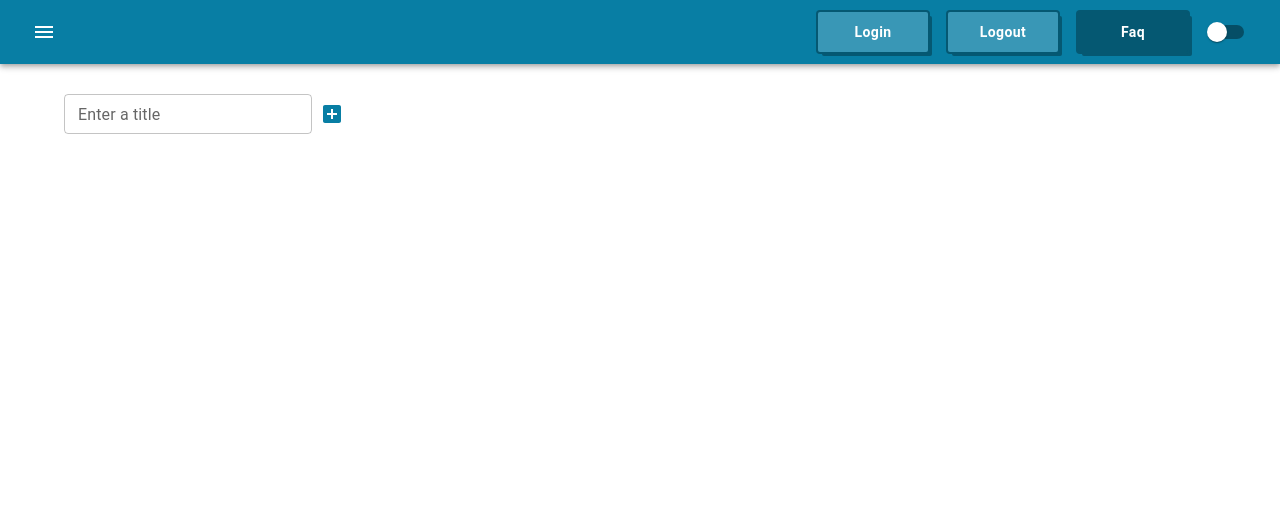
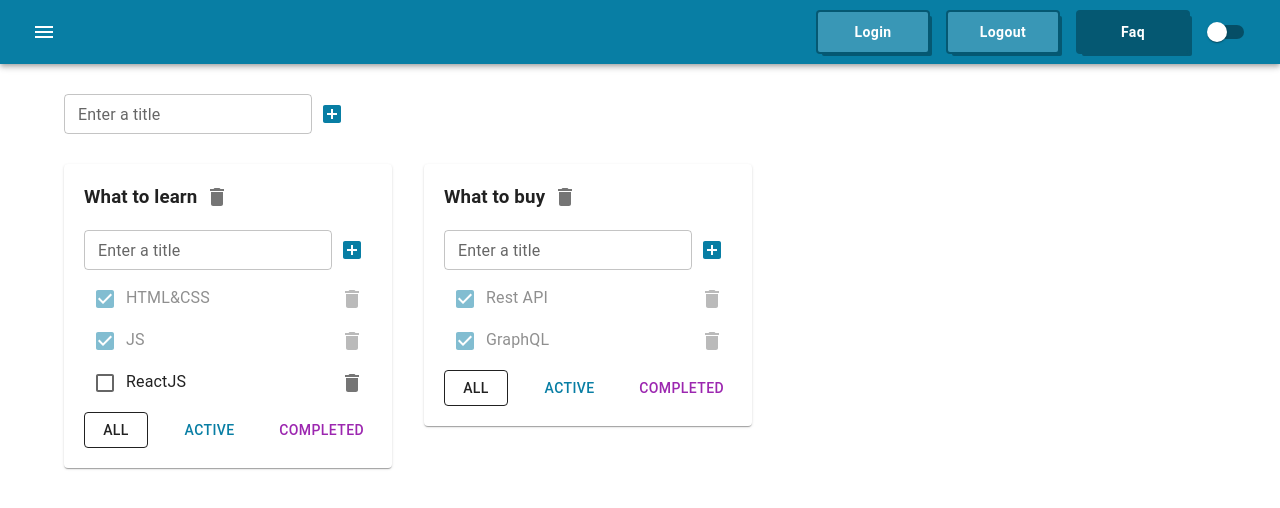
Before and after one commit to AnatolyNikol/todolist-project, a React (Create React App) app: page / in a window 1280 px wide. Shown: the top 508 px of the page. Built offline with nearby package versions, Linux system fonts and the light colour scheme.

Commit message:
feat: use AppWithReducers

```diff
--- a/src/AppWithReducers.tsx
+++ b/src/AppWithReducers.tsx
@@ -163,7 +163,7 @@ function AppWithReducers() {
             }
 
             return (
-              <Grid>
+              <Grid key={todolist.id}>
                 <Paper sx={{ p: '0 20px 20px 20px' }}>
                   <Todolist
                     todolistId={todolist.id}
--- a/src/index.tsx
+++ b/src/index.tsx
@@ -12,9 +12,7 @@ const root = ReactDOM.createRoot(
 );
 root.render(
   <React.StrictMode>
-    <Provider store={store}>
-      <AppWithRedux />
-    </Provider>
+    <AppWithReducers />
   </React.StrictMode>,
 );
 
--- a/src/model/tasks-reducer.ts
+++ b/src/model/tasks-reducer.ts
@@ -20,7 +20,7 @@ export const tasksReducer = (
       };
     }
     case 'ADD-TASK': {
-      const newTask = { id: '3', title: payload.title, isDone: false };
+      const newTask = { id: v1(), title: payload.title, isDone: false };
       return {
         ...state,
         [payload.todolistID]: [...state[payload.todolistID], newTask],
```
